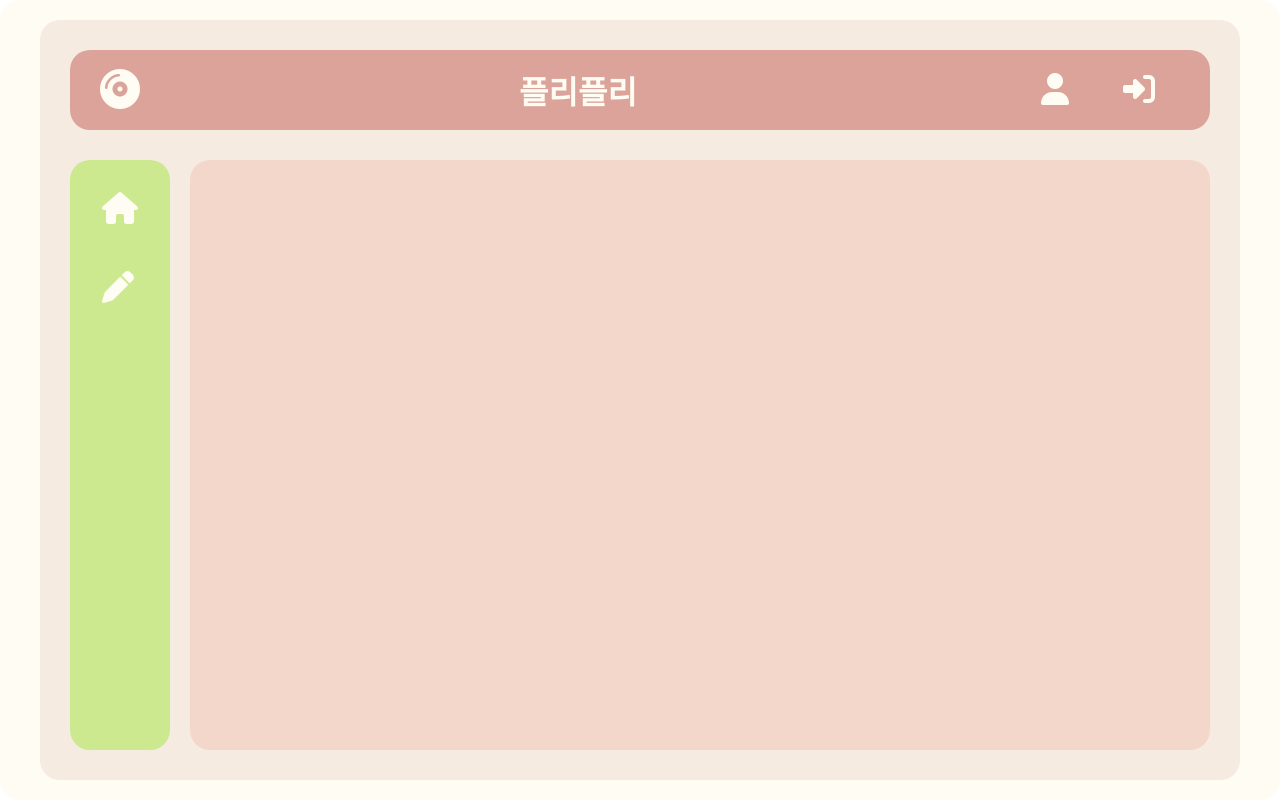
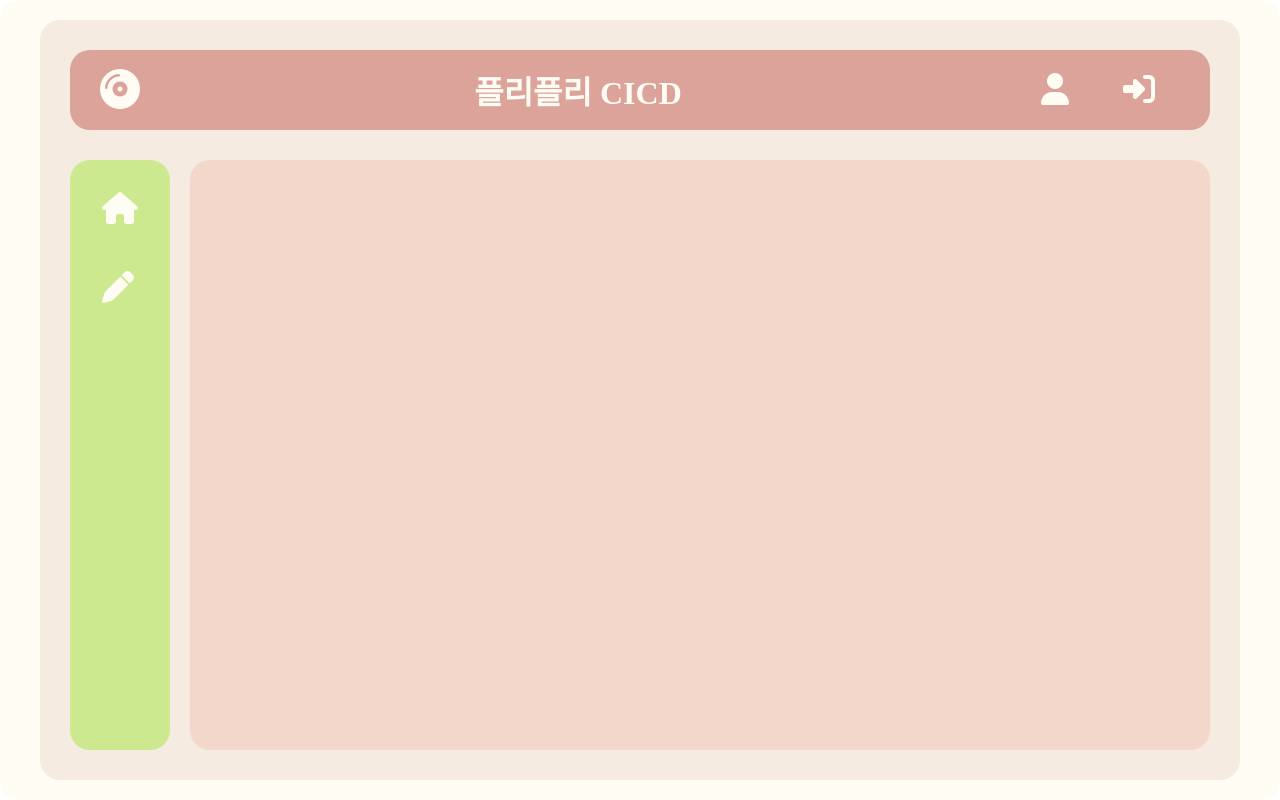
Before and after one commit to whdgnszz1/AWS-test, a Flask app: page / in a window 1280 px wide. Run offline with Flask 3, Linux system fonts and the light colour scheme; some libraries are stand-ins or nearby versions.

Commit message:
마지막테스트

```diff
--- a/templates/index.html
+++ b/templates/index.html
@@ -14,7 +14,7 @@
       <div class="dashboard">
         <header>
           <h1><i class="fa-solid fa-compact-disc fa-lg"></i></h1>
-          <a href="#"><h1>플리플리</h1></a>
+          <a href="#"><h1>플리플리 CICD</h1></a>
           <nav>
             <ul>
               <a href="#"
```
